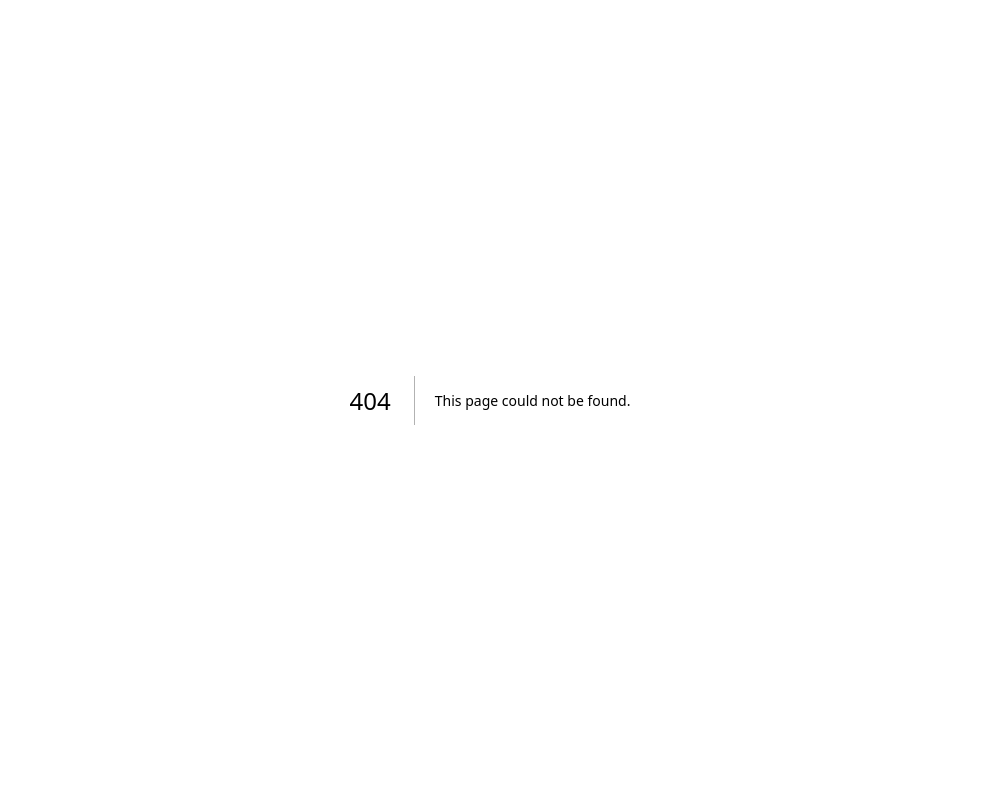
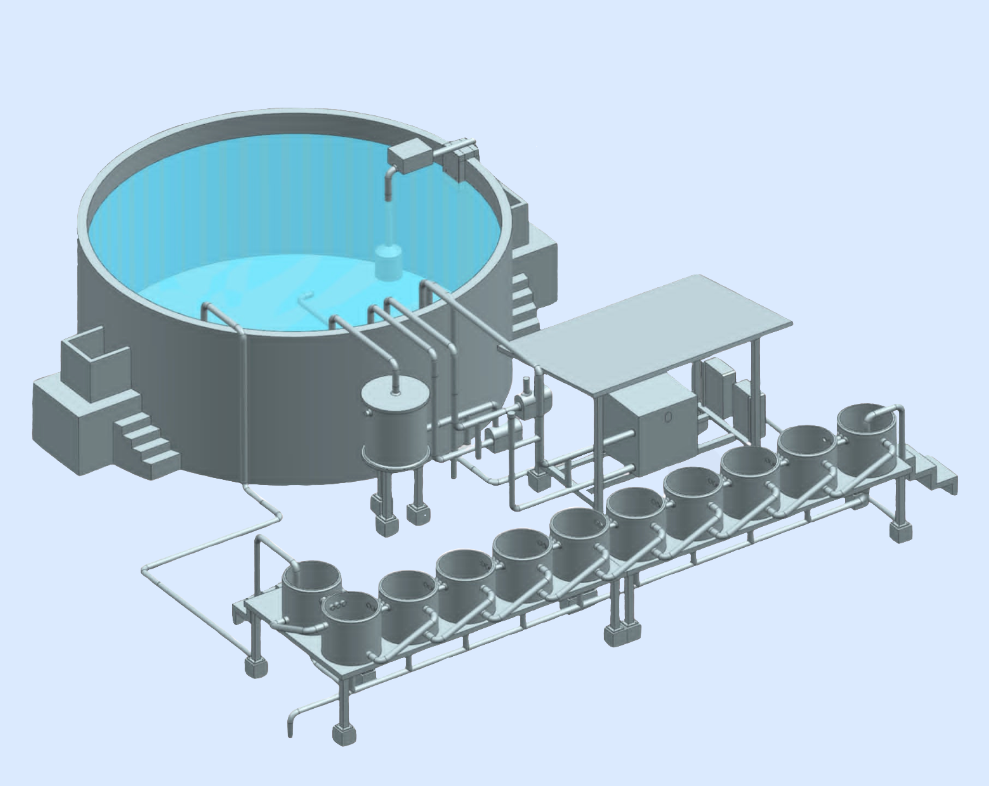
Before and after one commit to royrmagdaong/nanoairs, a Next.js app: page /dev-test in a window 1280 px wide. Before the commit this address had no page. Shown: the top 786 px of the page, without its empty margins (150-1139 px from the left). Built offline with nearby package versions, Linux system fonts and the light colour scheme.

Commit message:
add dev-test to test the idea, apply the idea directly to hatch prototype page

```diff
--- /dev/null
+++ b/app/dev-test/page.tsx
@@ -0,0 +1,121 @@
+'use client'
+import Image from 'next/image'
+import { useEffect, useState, useRef } from 'react'
+
+export default function Home() {
+  const imageRef = useRef<HTMLImageElement | null>(null)
+  const [imageWidth, setImageWidth] = useState(1600)
+  const [imageHeight, setImageHeight] = useState(1600*9/16)
+
+  const [scrollCounter, setScrollCounter] = useState(0)
+  const [imagePrototypeWidth, setImagePrototypeWidth] = useState(1300)
+
+  useEffect(() => {
+    const update = () => {
+      if (!imageRef.current) return
+
+      const width =
+        imageRef.current.clientWidth
+
+      const height =
+        imageRef.current.clientHeight
+
+      setImageWidth(width)
+      setImageHeight(height)
+    }
+
+    update()
+
+    window.addEventListener(
+      'resize',
+      update
+    )
+
+    return () => {
+      window.removeEventListener(
+        'resize',
+        update
+      )
+    }
+  }, [])
+
+
+  // const handleWheel = (e: React.WheelEvent<HTMLDivElement>) => {
+  //   if (e.deltaY > 0) {
+  //     console.log(e.deltaY)
+  //     if(scrollCounter <= 20) {
+  //       setScrollCounter(prev => prev - 1)
+  //       setImagePrototypeWidth(prev => prev + (scrollCounter *5))
+  //     } else {
+  //       console.log('max scroll up reached')
+  //     }
+  //   } else {
+  //     console.log(e.deltaY)
+  //     if(scrollCounter >= -20) {
+  //       setScrollCounter(prev => prev + 1)
+  //       setImagePrototypeWidth(prev => prev + (scrollCounter *5))
+  //     } else {
+  //       console.log('max scroll down reached')
+  //     }
+  //   }
+  //   console.log('scroll count', scrollCounter)
+  // }
+
+  let timeout: ReturnType<typeof setTimeout>
+
+  const handleScroll = (e:any) => {
+      clearTimeout(timeout)
+
+      timeout = setTimeout(() => {
+        // console.log(e.deltaY)
+        if (e.deltaY > 0) {
+          console.log(e.deltaY)
+          if(imagePrototypeWidth > 600) {
+            setImagePrototypeWidth(prev => prev -  (10*5))
+          } else {
+            console.log('max scroll down reached')
+          }
+        }else{
+          console.log(e.deltaY)
+          if(imagePrototypeWidth < 1800) {
+            setImagePrototypeWidth(prev => prev +  (10*5))
+          } else {
+            console.log('max scroll up reached')
+          }
+        }
+
+        console.log('image width', imagePrototypeWidth)
+      }, 30)
+    }
+
+  useEffect(() => {
+
+    window.addEventListener('scroll', handleScroll)
+
+    return () => {
+      clearTimeout(timeout)
+      window.removeEventListener('scroll', handleScroll)
+    }
+  }, [])
+
+
+  return (
+    <div className="">
+      <main className="flex h-screen items-center justify-center bg-blue-100 overflow-hidden" onWheel={handleScroll}>
+         <div className='relative'>
+            {/* images */}
+            <div>
+              <Image
+              ref={imageRef}
+              src="/images/green/prototype.PNG"
+              alt="Logo"
+              width={imagePrototypeWidth}
+              height={0}
+              loading='eager'
+            />
+            </div>
+         </div>
+      </main>
+    </div>
+  )
+}
--- a/app/hatch/page.tsx
+++ b/app/hatch/page.tsx
@@ -6,6 +6,8 @@ export default function Home() {
   const imageRef = useRef<HTMLImageElement | null>(null)
   const [imageWidth, setImageWidth] = useState(1600)
   const [imageHeight, setImageHeight] = useState(1600*9/16)
+  const [imagePrototypeWidth, setImagePrototypeWidth] = useState(1300)
+
   const [displayContainer1, setDisplayContainer1] = useState(false)
   const [displayContainer2, setDisplayContainer2] = useState(false)
   const [displayContainer3, setDisplayContainer3] = useState(false)
@@ -27,7 +29,7 @@ export default function Home() {
 
   const heightMultiplier = 0.058
 
-  useEffect(() => {
+useEffect(() => {
   const update = () => {
     if (!imageRef.current) return
 
@@ -39,9 +41,6 @@ export default function Home() {
 
     setImageWidth(width)
     setImageHeight(height)
-
-    console.log(width)
-    console.log(height)
   }
 
   update()
@@ -60,9 +59,59 @@ export default function Home() {
 }, [])
 
 
+// zoom in - zoom out functionality ----------------------------------------------------------------
+let timeout: ReturnType<typeof setTimeout>
+let timeout2: ReturnType<typeof setTimeout>
+
+const handleScroll = (e:any) => {
+  clearTimeout(timeout)
+  clearTimeout(timeout2)
+  timeout = setTimeout(() => {
+    // console.log(e.deltaY)
+    if (e.deltaY > 0) {
+      if(imagePrototypeWidth > 600) {
+        setImagePrototypeWidth(prev => prev -  (10*5))
+      } else {
+        console.log('max scroll down reached')
+      }
+    }else{
+      if(imagePrototypeWidth < 1800) {
+        setImagePrototypeWidth(prev => prev +  (10*5))
+      } else {
+        console.log('max scroll up reached')
+      }
+    }
+    console.log('image width', imagePrototypeWidth)
+  }, 150)
+
+  // update size of all images
+  timeout2 = setTimeout(()=>{
+    const update = () => {
+      if (!imageRef.current) return
+        const width = imageRef.current.clientWidth
+        const height = imageRef.current.clientHeight
+        setImageWidth(width)
+        setImageHeight(height)
+    }
+    update()
+
+    // console.log('update images width')
+  },1000)
+}
+
+useEffect(() => {
+  window.addEventListener('scroll', handleScroll)
+  return () => {
+    clearTimeout(timeout)
+    window.removeEventListener('scroll', handleScroll)
+  }
+}, [])
+// end of zoom in zoom out ----------------------------------------------------------------
+
+
   return (
-    <div className="">
-      <main className="flex h-screen items-center justify-center bg-blue-100">
+    <div className="bg-blue-100  overflow-hidden" onWheel={handleScroll}>
+      <main className="flex h-screen items-center justify-center " >
          <div className='relative'>
             {/* images */}
             <div>
@@ -70,14 +119,14 @@ export default function Home() {
               ref={imageRef}
               src="/images/green/prototype.PNG"
               alt="Logo"
-              width={1300}
+              width={imagePrototypeWidth}
               height={0}
               loading='eager'
             />
             <Image
               src="/images/green/C11.PNG"
               alt="Logo"
-              width={1300}
+              width={imagePrototypeWidth}
               height={0}
               loading='eager'
               className={`${displayContainer11?'':'hidden'} absolute z-index-30 top-0`}
@@ -85,7 +134,7 @@ export default function Home() {
             <Image
               src="/images/green/C10.PNG"
               alt="Logo"
-              width={1300}
+              width={imagePrototypeWidth}
               height={0}
               loading='eager'
               className={`${displayContainer10?'':'hidden'} absolute z-index-30 top-0`}
@@ -93,7 +142,7 @@ export default function Home() {
             <Image
               src="/images/green/C9.PNG"
               alt="Logo"
-              width={1300}
+              width={imagePrototypeWidth}
               height={0}
               loading='eager'
               className={`${displayContainer9?'':'hidden'} absolute z-index-30 top-0`}
@@ -101,7 +150,7 @@ export default function Home() {
             <Image
               src="/images/green/C8.PNG"
               alt="Logo"
-              width={1300}
+              width={imagePrototypeWidth}
               height={0}
               loading='eager'
               className={`${displayContainer8?'':'hidden'} absolute z-index-30 top-0`}
@@ -109,7 +158,7 @@ export default function Home() {
             <Image
               src="/images/green/C7.PNG"
               alt="Logo"
-              width={1300}
+              width={imagePrototypeWidth}
               height={0}
               loading='eager'
               className={`${displayContainer7?'':'hidden'} absolute z-index-30 top-0`}
@@ -117,7 +166,7 @@ export default function Home() {
             <Image
               src="/images/green/C6.PNG"
               alt="Logo"
-              width={1300}
+              width={imagePrototypeWidth}
               height={0}
               loading='eager'
               className={`${displayContainer6?'':'hidden'} absolute z-index-30 top-0`}
@@ -125,7 +174,7 @@ export default function Home() {
             <Image
               src="/images/green/C5.PNG"
               alt="Logo"
-              width={1300}
+              width={imagePrototypeWidth}
               height={0}
               loading='eager'
               className={`${displayContainer5?'':'hidden'} absolute z-index-30 top-0`}
@@ -133,7 +182,7 @@ export default function Home() {
             <Image
               src="/images/green/C4.PNG"
               alt="Logo"
-              width={1300}
+              width={imagePrototypeWidth}
               height={0}
               loading='eager'
               className={`${displayContainer4?'':'hidden'} absolute z-index-30 top-0`}
@@ -141,7 +190,7 @@ export default function Home() {
             <Image
               src="/images/green/C3.PNG"
               alt="Logo"
-              width={1300}
+              width={imagePrototypeWidth}
               height={0}
               loading='eager'
               className={`${displayContainer3?'':'hidden'} absolute z-index-30 top-0`}
@@ -149,7 +198,7 @@ export default function Home() {
             <Image
               src="/images/green/C2.PNG"
               alt="Logo"
-              width={1300}
+              width={imagePrototypeWidth}
               height={0}
               loading='eager'
               className={`${displayContainer2?'':'hidden'} absolute z-index-30 top-0`}
@@ -157,7 +206,7 @@ export default function Home() {
             <Image
               src="/images/green/C1.PNG"
               alt="Logo"
-              width={1300}
+              width={imagePrototypeWidth}
               height={0}
               loading='eager'
               className={`${displayContainer1?'':'hidden'} absolute z-index-30 top-0`}
@@ -167,7 +216,7 @@ export default function Home() {
             <Image
               src="/images/green/T1.PNG"
               alt="Logo"
-              width={1300}
+              width={imagePrototypeWidth}
               height={0}
               loading='eager'
               className={`${displayT1?'':'hidden'} absolute z-index-30 top-0`}
@@ -176,7 +225,7 @@ export default function Home() {
             <Image
               src="/images/green/Tank1.PNG"
               alt="Logo"
-              width={1300}
+              width={imagePrototypeWidth}
               height={0}
               loading='eager'
               className={`${displayTank1?'':'hidden'} absolute z-index-30 top-0`}
@@ -185,7 +234,7 @@ export default function Home() {
             <Image
               src="/images/green/sensors.PNG"
               alt="Logo"
-              width={1300}
+              width={imagePrototypeWidth}
               height={0}
               loading='eager'
               className={`${displaySensors?'':'hidden'} absolute z-index-30 top-0`}
@@ -194,7 +243,7 @@ export default function Home() {
             <Image
               src="/images/green/sensor-node.PNG"
               alt="Logo"
-              width={1300}
+              width={imagePrototypeWidth}
               height={0}
               loading='eager'
               className={`${displaySensorNode?'':'hidden'} absolute z-index-30 top-0`}
@@ -203,7 +252,7 @@ export default function Home() {
             <Image
               src="/images/green/control-panel.PNG"
               alt="Logo"
-              width={1300}
+              width={imagePrototypeWidth}
               height={0}
               loading='eager'
               className={`${displayControlPanel?'':'hidden'} absolute z-index-30 top-0`}
@@ -212,7 +261,7 @@ export default function Home() {
             <Image
               src="/images/green/heater.PNG"
               alt="Logo"
-              width={1300}
+              width={imagePrototypeWidth}
               height={0}
               loading='eager'
               className={`${displayHeater?'':'hidden'} absolute z-index-30 top-0`}
```
